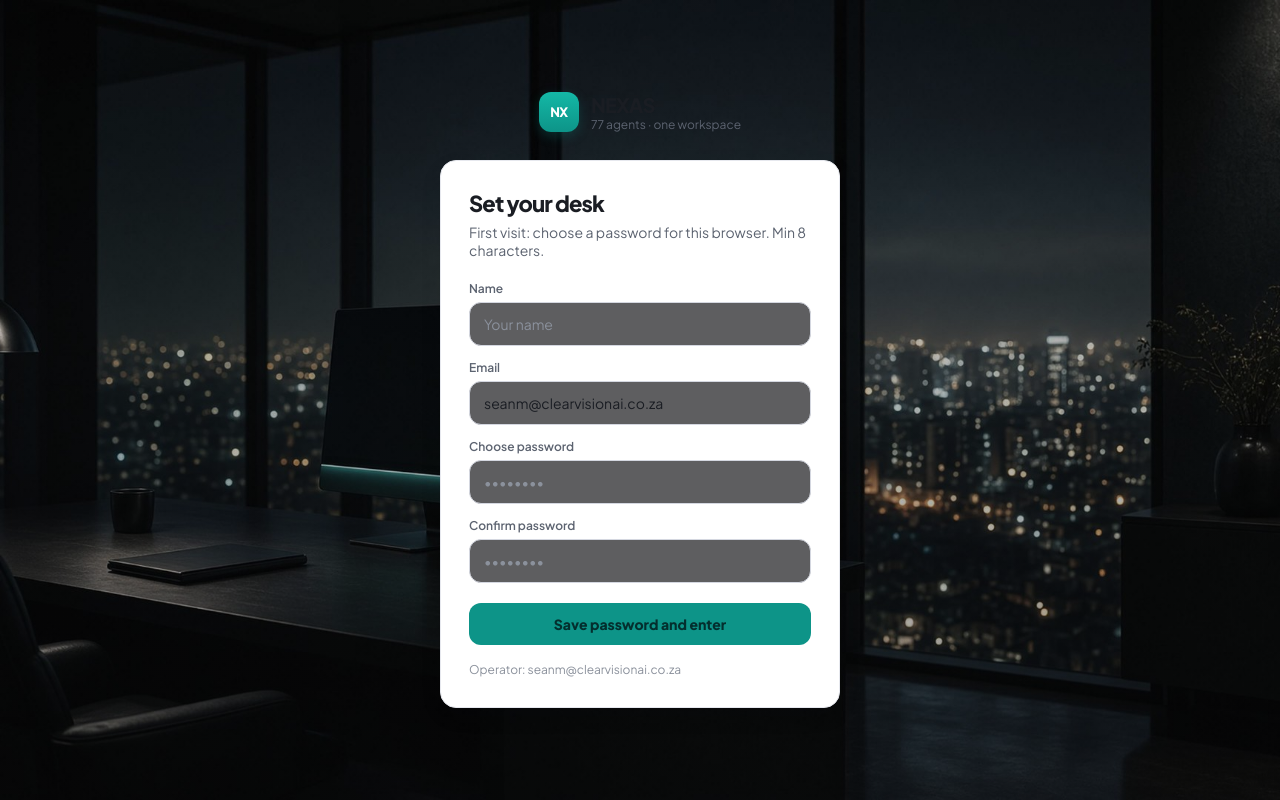
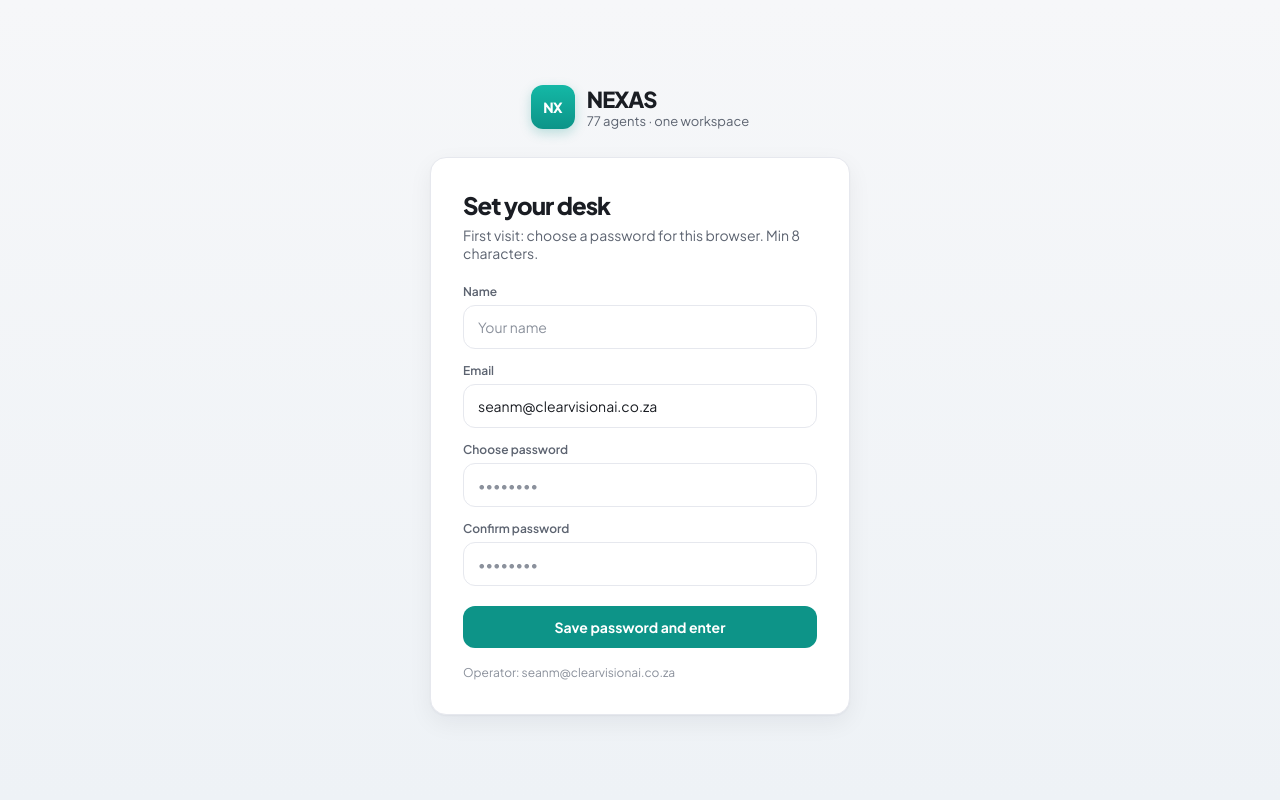
Before and after one commit to seanie84/seanie84.github.io, a React (Vite) app: page /login in a window 1280 px wide. Built offline with nearby package versions, Linux system fonts and the light colour scheme.

Commit message:
style: bright login card — no dark inputs

```diff
--- a/src/pages/Login.tsx
+++ b/src/pages/Login.tsx
@@ -1,7 +1,6 @@
 import { useState, type FormEvent } from 'react';
 import { useNavigate } from 'react-router-dom';
 import { OPERATOR_EMAIL, useAuth } from '../hooks/useAuth';
-import BackgroundPlate from '../components/layout/BackgroundPlate';
 
 export default function Login() {
   const { login, hasPassword } = useAuth();
@@ -28,25 +27,23 @@ export default function Login() {
 
   return (
     <div style={{
-      position: 'relative',
-      zIndex: 1,
       minHeight: '100vh',
       display: 'flex',
       alignItems: 'center',
       justifyContent: 'center',
       padding: 24,
+      background: 'linear-gradient(180deg, #f6f7f9 0%, #eef2f6 100%)',
     }}>
-      <BackgroundPlate src1080="/bg-login-1080.jpg" src4k="/bg-login.jpg" dim={0.38} />
-      <div style={{ width: '100%', maxWidth: 400, position: 'relative', zIndex: 1 }}>
+      <div style={{ width: '100%', maxWidth: 420 }}>
         <div style={{ display: 'flex', alignItems: 'center', gap: 12, marginBottom: 28, justifyContent: 'center' }}>
-          <div className="nexa-mark" style={{ width: 40, height: 40, fontSize: 13 }}>NX</div>
+          <div className="nexa-mark" style={{ width: 44, height: 44, fontSize: 14 }}>NX</div>
           <div>
-            <div style={{ fontWeight: 800, fontSize: 20, letterSpacing: '-0.04em' }}>NEXAS</div>
-            <div style={{ fontSize: 12, color: 'var(--ink-2)' }}>77 agents · one workspace</div>
+            <div style={{ fontWeight: 800, fontSize: 22, letterSpacing: '-0.04em', color: 'var(--ink)' }}>NEXAS</div>
+            <div style={{ fontSize: 13, color: 'var(--ink-2)' }}>77 agents · one workspace</div>
           </div>
         </div>
-        <div className="glass" style={{ padding: 28 }}>
-          <h1 style={{ fontSize: 22, fontWeight: 800, letterSpacing: '-0.04em', marginBottom: 6 }}>
+        <div className="glass" style={{ padding: 32 }}>
+          <h1 style={{ fontSize: 24, fontWeight: 800, letterSpacing: '-0.04em', marginBottom: 6, color: 'var(--ink)' }}>
             {hasPassword ? 'Welcome back' : 'Set your desk'}
           </h1>
           <p style={{ fontSize: 14, color: 'var(--ink-2)', marginBottom: 22 }}>
@@ -62,11 +59,11 @@ export default function Login() {
               <Field label="Confirm password" type="password" value={confirm} onChange={setConfirm} autoComplete="new-password" placeholder="••••••••" />
             )}
             {error && (
-              <p style={{ fontSize: 13, color: 'var(--danger)', padding: '10px 12px', background: 'rgba(251,113,133,.08)', borderRadius: 10 }}>{error}</p>
+              <p style={{ fontSize: 13, color: 'var(--danger)', padding: '10px 12px', background: 'rgba(225,29,72,.06)', borderRadius: 10 }}>{error}</p>
             )}
             <button type="submit" disabled={busy} style={{
               marginTop: 6, padding: '12px', borderRadius: 12, border: 'none',
-              background: 'var(--cyan)', color: '#042f2e', fontWeight: 800, fontSize: 14, cursor: 'pointer',
+              background: 'var(--cyan)', color: '#ffffff', fontWeight: 700, fontSize: 14, cursor: 'pointer',
             }}>{busy ? 'Please wait…' : hasPassword ? 'Sign in' : 'Save password and enter'}</button>
           </form>
           <p style={{ marginTop: 16, fontSize: 12, color: 'var(--ink-3)', lineHeight: 1.5 }}>
@@ -86,7 +83,7 @@ function Field({ label, type, value, onChange, autoComplete, placeholder }: {
     <label style={{ display: 'block' }}>
       <span style={{ display: 'block', marginBottom: 6, fontSize: 12, fontWeight: 600, color: 'var(--ink-2)' }}>{label}</span>
       <input type={type} value={value} onChange={e => onChange(e.target.value)} autoComplete={autoComplete} placeholder={placeholder} style={{
-        width: '100%', padding: '12px 14px', background: 'rgba(9,9,11,.65)', border: '1px solid var(--line-strong)',
+        width: '100%', padding: '12px 14px', background: '#ffffff', border: '1px solid var(--line)',
         borderRadius: 12, color: 'var(--ink)', fontSize: 14, outline: 'none',
       }} />
     </label>
```
